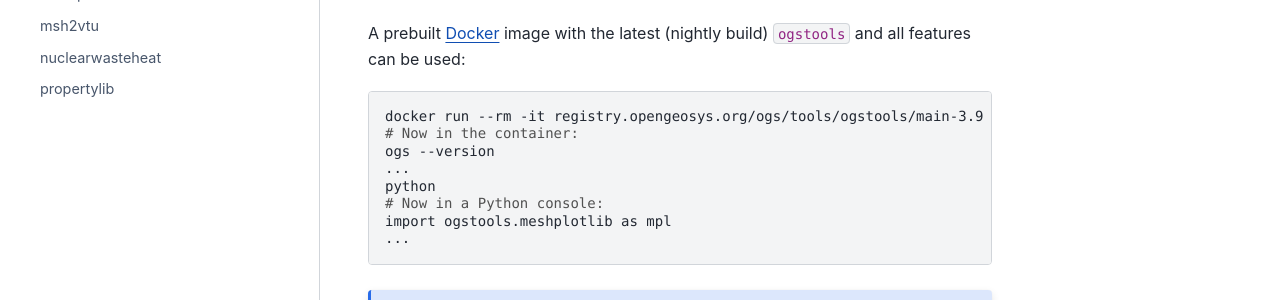
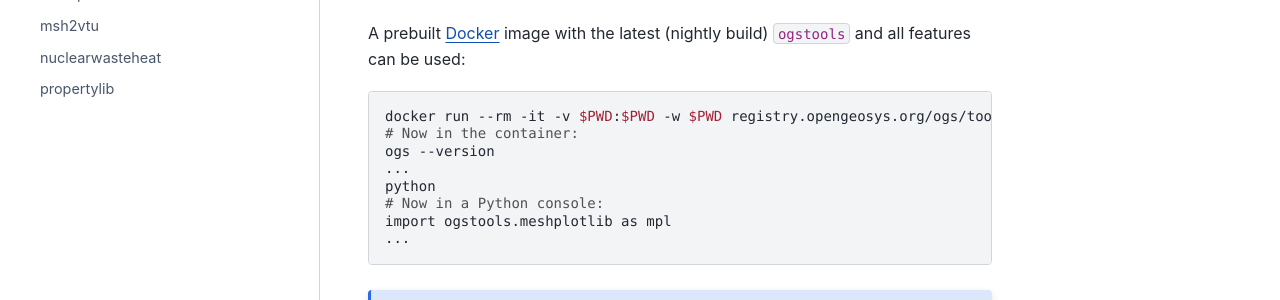
Before and after one commit to ufz/ogstools, a Sphinx documentation site: the page built from docs/user-guide/docker.md, in a window 1280 px wide and 952 px high. Shown: the part 261-561 px from the top of the window. Built offline with Sphinx 7.4.7 and the PyData theme 0.15.4, drawn with Linux system fonts in a browser that asks for light colours; pages that are not in the unit, such as notebooks, are missing from menus; the version number could not be read and is left out.

Commit message:
Update docker.md - with mounting

````diff
--- a/docs/user-guide/docker.md
+++ b/docs/user-guide/docker.md
@@ -7,7 +7,7 @@
 A prebuilt [Docker](https://www.docker.com) image with the latest (nightly build) `ogstools` and all features can be used:
 
 ```bash
-docker run --rm -it registry.opengeosys.org/ogs/tools/ogstools/main-3.9
+docker run --rm -it -v $PWD:$PWD -w $PWD registry.opengeosys.org/ogs/tools/ogstools/main-3.9
 # Now in the container:
 ogs --version
 ...
````
